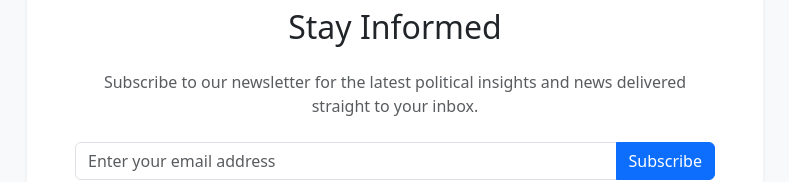
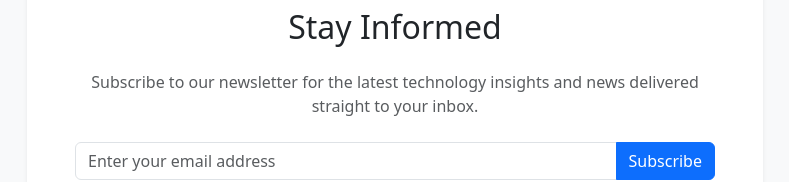
Before and after one commit to aquinoonell/Oversearch-news-app, a React (Vite) app: page / in a window 1280 px wide. Shown: the part 1338-1520 px from the top of the page, without its empty margins (245-1034 px from the left). Built offline with nearby package versions, Linux system fonts and the light colour scheme; no server answers.

Commit message:
Github Actions

```diff
--- a/src/component/newsletter.jsx
+++ b/src/component/newsletter.jsx
@@ -38,7 +38,7 @@ const NewsletterForm = ({ isDarkMode }) => {
                                     Stay Informed
                                 </h2>
                                 <p className={`mb-4 ${isDarkMode ? 'text-light-50' : 'text-muted'}`}>
-                                    Subscribe to our newsletter for the latest political insights
+                                    Subscribe to our newsletter for the latest technology insights
                                     and news delivered straight to your inbox.
                                 </p>
                                 <form onSubmit={handleSubmit}>
```
Also changed, not shown: 1 other file (tests, documents, lock files or other folders).
